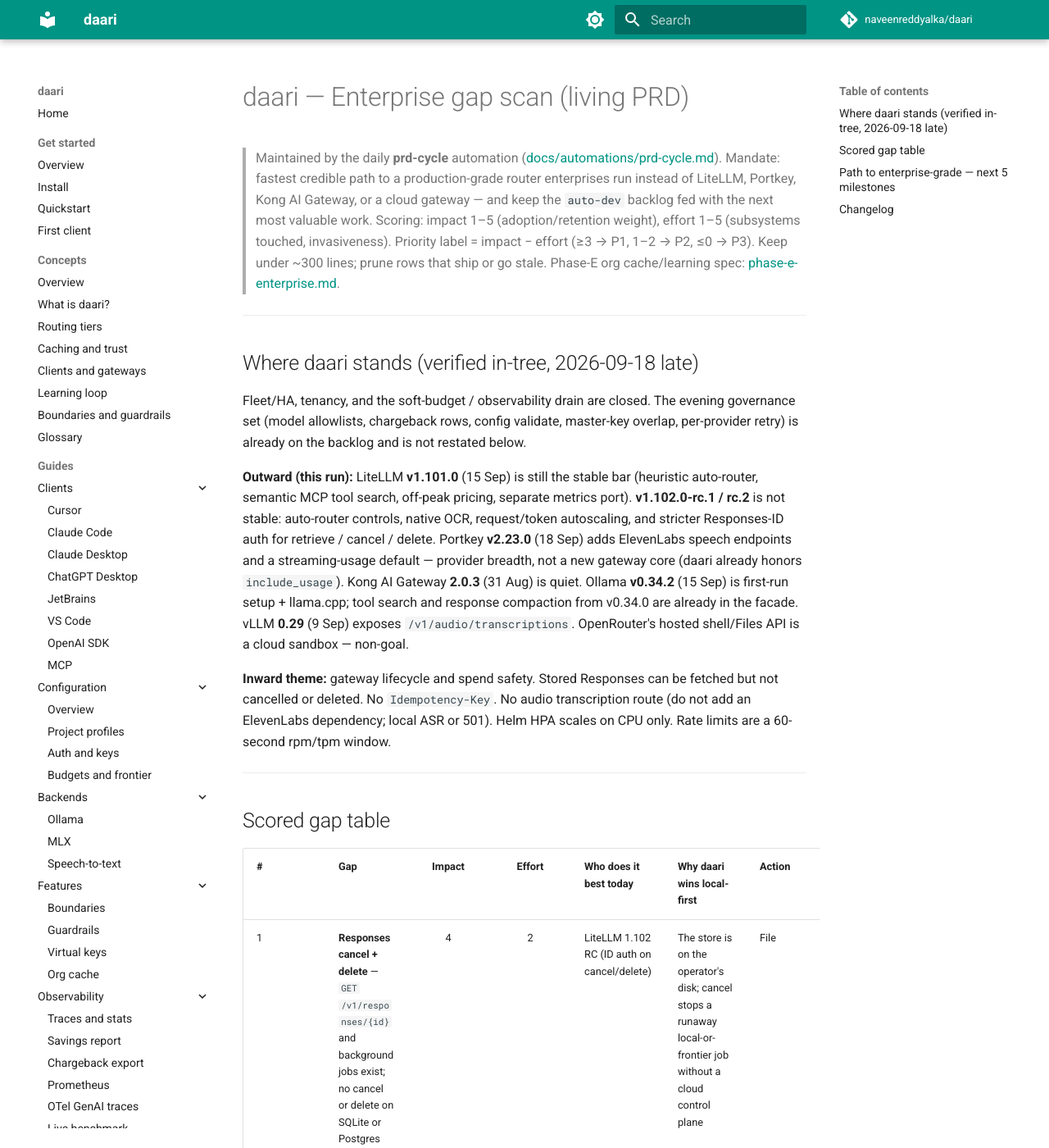
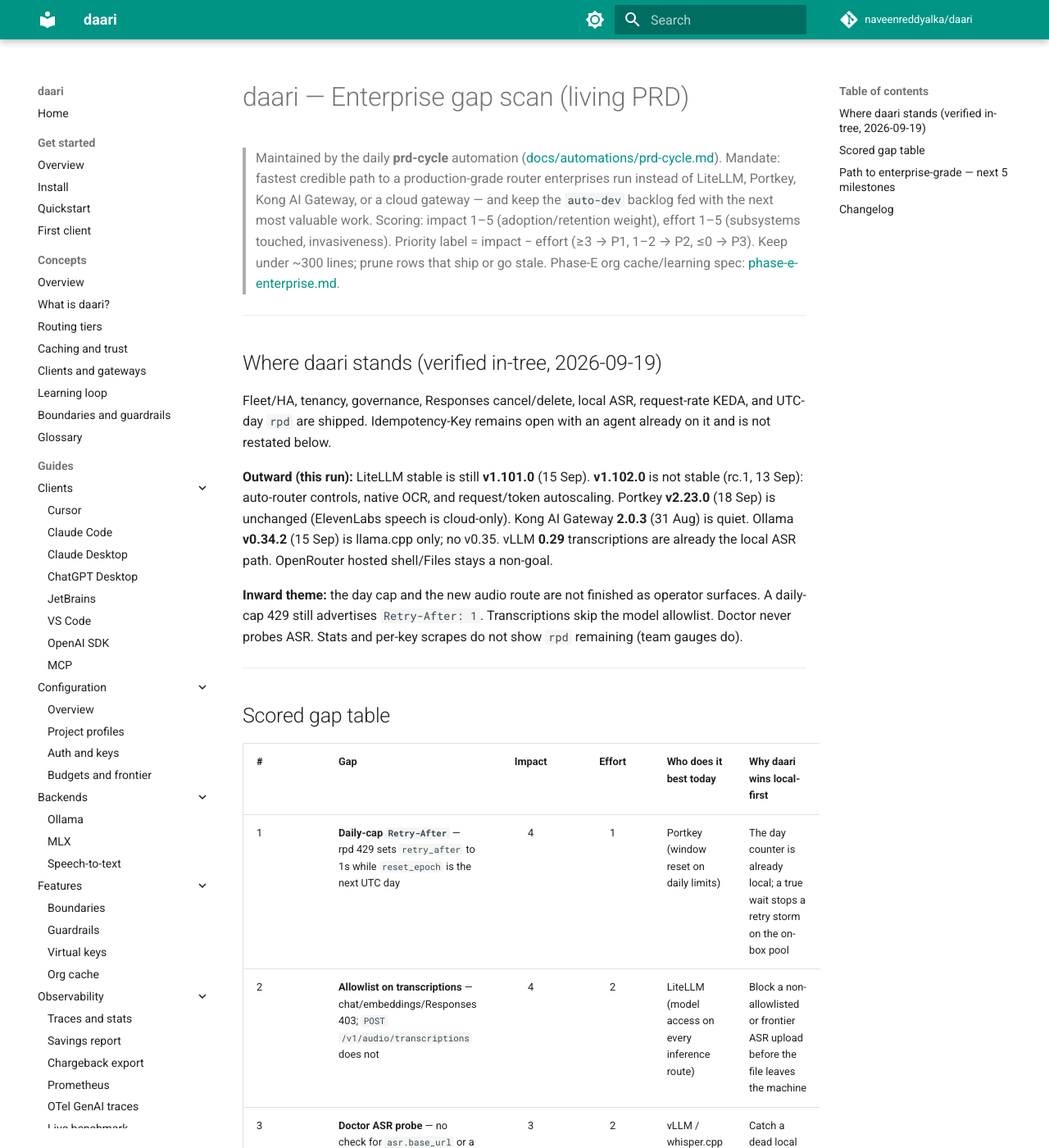
Before and after one commit to naveenreddyalka/daari, an MkDocs documentation site: the page built from docs/prd/ENTERPRISE.md, in a window 1280 px wide and 1400 px high. Shown: the whole window at 82% size. Built offline with MkDocs 1.6.1 and Material for MkDocs 9.7.7, drawn with Linux system fonts in a browser that asks for light colours; comment, search, counter and statistics services are not loaded; some of the changed text lies outside the part shown.

Commit message:
docs(prd): refresh enterprise gap scan for 2026-09-19 (#743)
Shipped lifecycle, audio, and day-cap rows; next gaps are retry honesty, transcription allowlists, and operator visibility.

```diff
--- a/docs/prd/ENTERPRISE.md
+++ b/docs/prd/ENTERPRISE.md
@@ -11,29 +11,24 @@
 
 ---
 
-## Where daari stands (verified in-tree, 2026-09-18 late)
+## Where daari stands (verified in-tree, 2026-09-19)
 
-Fleet/HA, tenancy, and the soft-budget / observability drain are closed.
-The evening governance set (model allowlists, chargeback rows, config
-validate, master-key overlap, per-provider retry) is already on the backlog
-and is not restated below.
+Fleet/HA, tenancy, governance, Responses cancel/delete, local ASR,
+request-rate KEDA, and UTC-day `rpd` are shipped. Idempotency-Key remains
+open with an agent already on it and is not restated below.
 
-**Outward (this run):** LiteLLM **v1.101.0** (15 Sep) is still the stable bar
-(heuristic auto-router, semantic MCP tool search, off-peak pricing, separate
-metrics port). **v1.102.0-rc.1 / rc.2** is not stable: auto-router controls,
-native OCR, request/token autoscaling, and stricter Responses-ID auth for
-retrieve / cancel / delete. Portkey **v2.23.0** (18 Sep) adds ElevenLabs
-speech endpoints and a streaming-usage default — provider breadth, not a new
-gateway core (daari already honors `include_usage`). Kong AI Gateway **2.0.3**
-(31 Aug) is quiet. Ollama **v0.34.2** (15 Sep) is first-run setup + llama.cpp;
-tool search and response compaction from v0.34.0 are already in the facade.
-vLLM **0.29** (9 Sep) exposes `/v1/audio/transcriptions`. OpenRouter's hosted
-shell/Files API is a cloud sandbox — non-goal.
+**Outward (this run):** LiteLLM stable is still **v1.101.0** (15 Sep).
+**v1.102.0** is not stable (rc.1, 13 Sep): auto-router controls, native OCR,
+and request/token autoscaling. Portkey **v2.23.0** (18 Sep) is unchanged
+(ElevenLabs speech is cloud-only). Kong AI Gateway **2.0.3** (31 Aug) is
+quiet. Ollama **v0.34.2** (15 Sep) is llama.cpp only; no v0.35. vLLM **0.29**
+transcriptions are already the local ASR path. OpenRouter hosted shell/Files
+stays a non-goal.
 
-**Inward theme:** gateway lifecycle and spend safety. Stored Responses can be
-fetched but not cancelled or deleted. No `Idempotency-Key`. No audio
-transcription route (do not add an ElevenLabs dependency; local ASR or 501).
-Helm HPA scales on CPU only. Rate limits are a 60-second rpm/tpm window.
+**Inward theme:** the day cap and the new audio route are not finished as
+operator surfaces. A daily-cap 429 still advertises `Retry-After: 1`.
+Transcriptions skip the model allowlist. Doctor never probes ASR. Stats and
+per-key scrapes do not show `rpd` remaining (team gauges do).
 
 ---
 
@@ -41,27 +36,26 @@
 
 | # | Gap | Impact | Effort | Who does it best today | Why daari wins local-first | Action |
 |---|-----|:--:|:--:|------------------------|----------------------------|--------|
-| 1 | **Responses cancel + delete** — `GET /v1/responses/{id}` and background jobs exist; no cancel or delete on SQLite or Postgres | 4 | 2 | LiteLLM 1.102 RC (ID auth on cancel/delete) | The store is on the operator's disk; cancel stops a runaway local-or-frontier job without a cloud control plane | File |
-| 2 | **`Idempotency-Key` on chat + Responses** — retries re-route and can double-charge L6 | 4 | 2 | OpenAI / Portkey | Replay the stored result (often a local tier) instead of paying frontier twice | File |
-| 3 | **`POST /v1/audio/transcriptions`** — no `/v1/audio` route; vLLM 0.29 and LiteLLM expose it. Portkey v2.23's ElevenLabs path is cloud-only | 4 | 3 | vLLM, LiteLLM | Audio stays on the box when a local ASR backend is configured; 501 rather than a silent cloud upload | File |
-| 4 | **Request-rate autoscaling** — Helm HPA is CPU-only; `daari_requests_total` is already exported | 3 | 2 | LiteLLM 1.102 RC | Cache-heavy router traffic is not CPU-bound; scale on the counter daari already owns | File |
-| 5 | **Daily request cap (rpd)** beside rpm/tpm — `WINDOW_SECONDS` is hard-coded to 60 | 3 | 2 | Portkey (rpd / weekly windows) | A local gateway can enforce a calendar-day cap without a cloud quota service | File |
-| 6 | **Access-group budgets / multiproc metrics / WIF / A2A / SOC 2 / admin UI** | 2–3 | 3–5 | LiteLLM / Kong / cloud | Watch until local demand; allowlists and team budgets already exist or are queued | Watch |
+| 1 | **Daily-cap `Retry-After`** — rpd 429 sets `retry_after` to 1s while `reset_epoch` is the next UTC day | 4 | 1 | Portkey (window reset on daily limits) | The day counter is already local; a true wait stops a retry storm on the on-box pool | File |
+| 2 | **Allowlist on transcriptions** — chat/embeddings/Responses 403; `POST /v1/audio/transcriptions` does not | 4 | 2 | LiteLLM (model access on every inference route) | Block a non-allowlisted or frontier ASR upload before the file leaves the machine | File |
+| 3 | **Doctor ASR probe** — no check for `asr.base_url` or a fallback with no frontier key | 3 | 2 | vLLM / whisper.cpp health | Catch a dead local ASR process at `daari doctor` instead of the first upload | File |
+| 4 | **Team rpd on stats + dashboard** — gauges exist for Prometheus only | 3 | 2 | LiteLLM dashboard | Remaining day cap is already counted locally; the dashboard should show it | File |
+| 5 | **Per-key rpd scrape** — team series only; key name, never the secret | 3 | 2 | LiteLLM per-key gauges | Alert on one laptop key without shipping key material to a cloud vendor | File |
+| 6 | **Idempotency-Key / WIF / A2A / SOC 2 / admin UI / OCR** | 2–4 | 2–5 | LiteLLM / cloud | Idempotency is already in progress; the rest stay deferred. No ElevenLabs SDK | Watch |
 
-Pruned this run: evening rows 1–5 (already queued) and the evening audio watch
-row (promoted to row 3 as local-first transcription, not a new speech vendor).
-OCR, realtime voice, and hosted shell/Files stay non-goals (new runtime deps
-or a cloud sandbox).
+Pruned this run: Responses cancel/delete, local transcriptions, KEDA
+request-rate autoscaling, and the rpd cap itself (all shipped). OCR, realtime
+voice, and hosted shell/Files stay non-goals.
 
 ---
 
 ## Path to enterprise-grade — next 5 milestones
 
-1. **Responses lifecycle** — cancel in-flight background jobs and delete stored objects under the same tenancy as GET.
-2. **Idempotent writes** — one `Idempotency-Key` replays chat and Responses without a second route.
-3. **Local-first audio** — OpenAI transcriptions shape, local ASR first, no new runtime dependency.
-4. **Scale on requests, not CPU** — optional chart autoscaling from `daari_requests_total` (off by default).
-5. **Day-scoped abuse caps** — rpd next to rpm/tpm so a key cannot run the minute window all day.
+1. **Honest daily-cap retry** — `Retry-After` on an rpd 429 waits until the UTC day resets.
+2. **Allowlists cover audio** — the same 403 as chat, before any ASR upstream call.
+3. **Doctor knows ASR** — warn on an unreachable local base URL or a fallback with no key.
+4. **Day cap on the dashboard** — team rpd remaining on `/v1/daari/stats` and the web UI.
+5. **Per-key rpd series** — scrape remaining for keys that opted into a day cap.
 
 Compliance non-goals (WIF, A2A, SOC 2, admin UI) stay deferred until a paying ask.
 
@@ -69,6 +63,11 @@
 
 ## Changelog
 
+- **2026-09-19** — Prior lifecycle/audio/KEDA/rpd rows shipped. Outward flat:
+  LiteLLM v1.101.0 stable (v1.102.0 still RC), Portkey v2.23.0, Kong 2.0.3,
+  Ollama v0.34.2, no v0.35. Inward: day-cap retry, transcription allowlists,
+  doctor ASR, stats/dashboard rpd, per-key rpd scrape. Idempotency left in
+  progress, not refiled.
 - **2026-09-18 (late)** — Evening governance/chargeback set already queued, so
   this run moved on. Outward: LiteLLM v1.101.0 stable; v1.102.0 still RC
   (Responses cancel/delete auth, request-rate autoscale). Portkey v2.23.0
```
